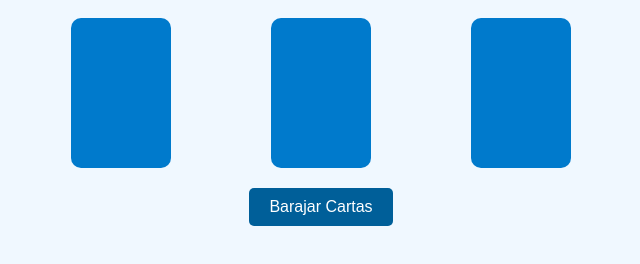
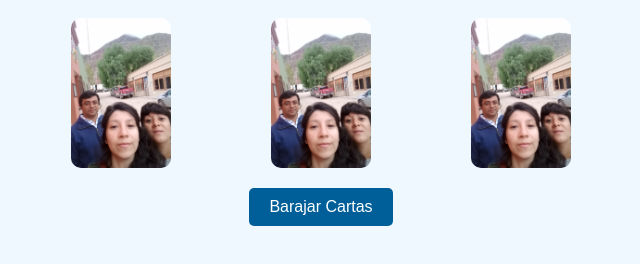
Before and after one commit to caritog81/caritog81.github.io, a plain HTML site: page index.html in a window 1280 px wide. Shown: the part 308-572 px from the top of the page, without its empty margins (319-959 px from the left). Drawn offline with nearby package versions, Linux system fonts and the light colour scheme.

Commit message:
Update index.html

```diff
--- a/index.html
+++ b/index.html
@@ -34,7 +34,7 @@
             align-items: center;
             cursor: pointer;
             transition: transform 0.3s;
-            background-image: url('lostres');
+            background-image: url('lostres.jpg');
             background-size: cover;
             background-position: center;
         }
```
